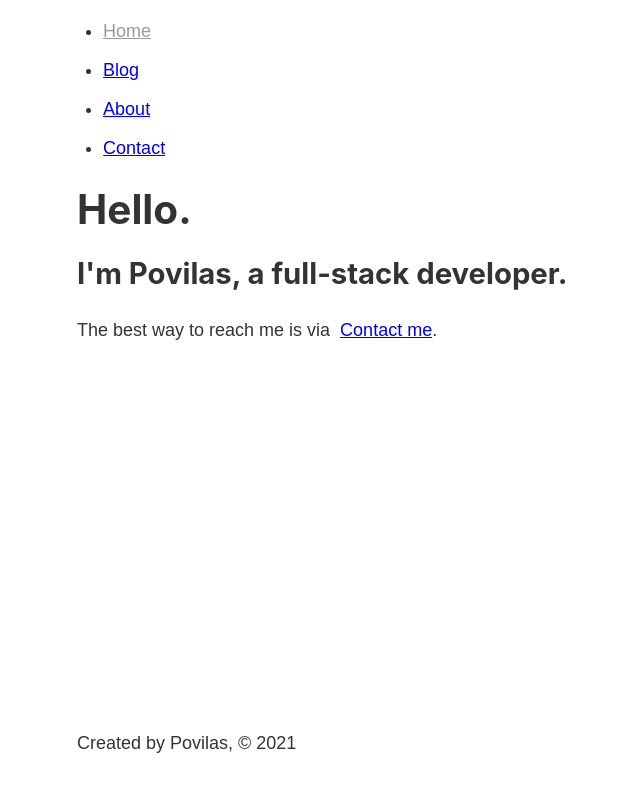
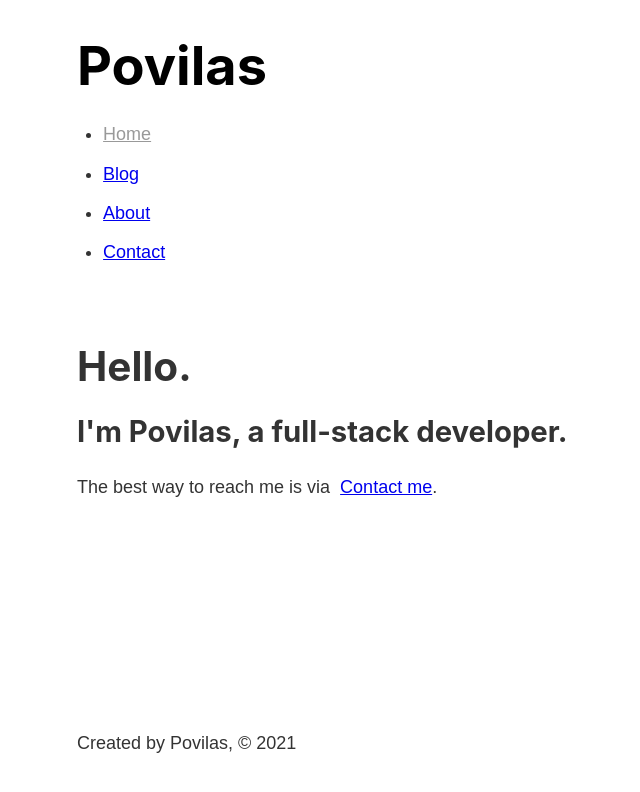
Before and after one commit to PovilasU/gatsby-povilas-site, a Gatsby site: page / in a window 1280 px wide. Shown: the whole page, without its empty margins (206-846 px from the left). Built offline with nearby package versions, Linux system fonts and the light colour scheme; Gatsby itself is replaced by a stand-in of ours.

Commit message:
added header styling

```diff
--- a/src/components/header.js
+++ b/src/components/header.js
@@ -5,7 +5,12 @@
 
 const Header = () => {
   return (
-    <header>
+    <header className={headerStyles.header}>
+      <h1>
+        <Link className={headerStyles.title} to="/">
+          Povilas
+        </Link>
+      </h1>
       <nav>
         <ul>
           <li>
--- a/src/components/header.module.scss
+++ b/src/components/header.module.scss
@@ -1,3 +1,13 @@
+.header {
+  padding: 1rem 0 3rem;
+}
+
+.title {
+  color: #000000;
+  font-size: 3rem;
+  text-decoration: none;
+}
+
 .link {
   color: #999999;
 }
--- a/src/components/layout.module.scss
+++ b/src/components/layout.module.scss
@@ -8,6 +8,12 @@
   min-height: 100vh;
 }
 
+.title {
+  color: #000000;
+  font-size: 3rem;
+  text-decoration: none;
+}
+
 .content {
   flex-grow: 1;
 }
```
